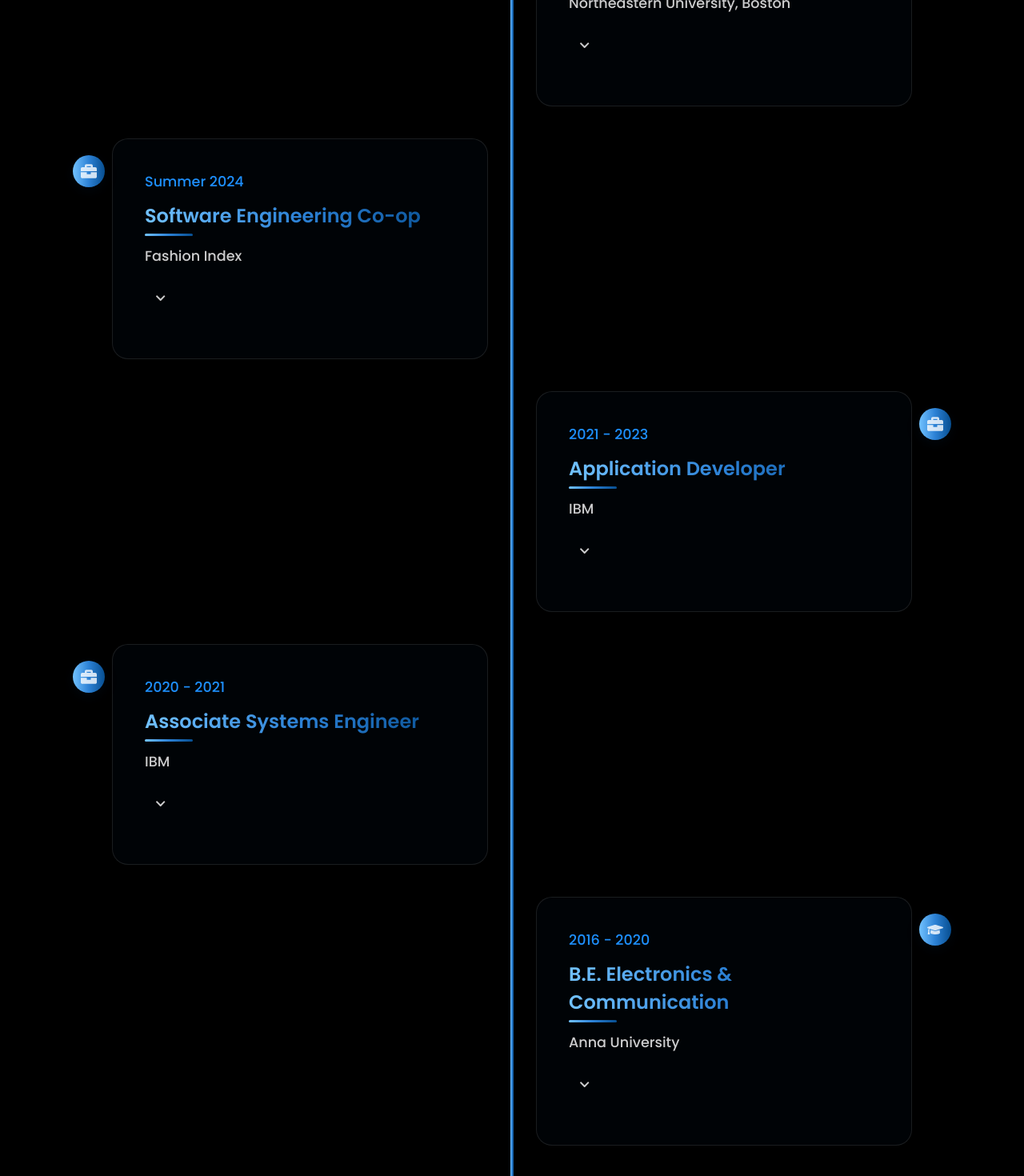
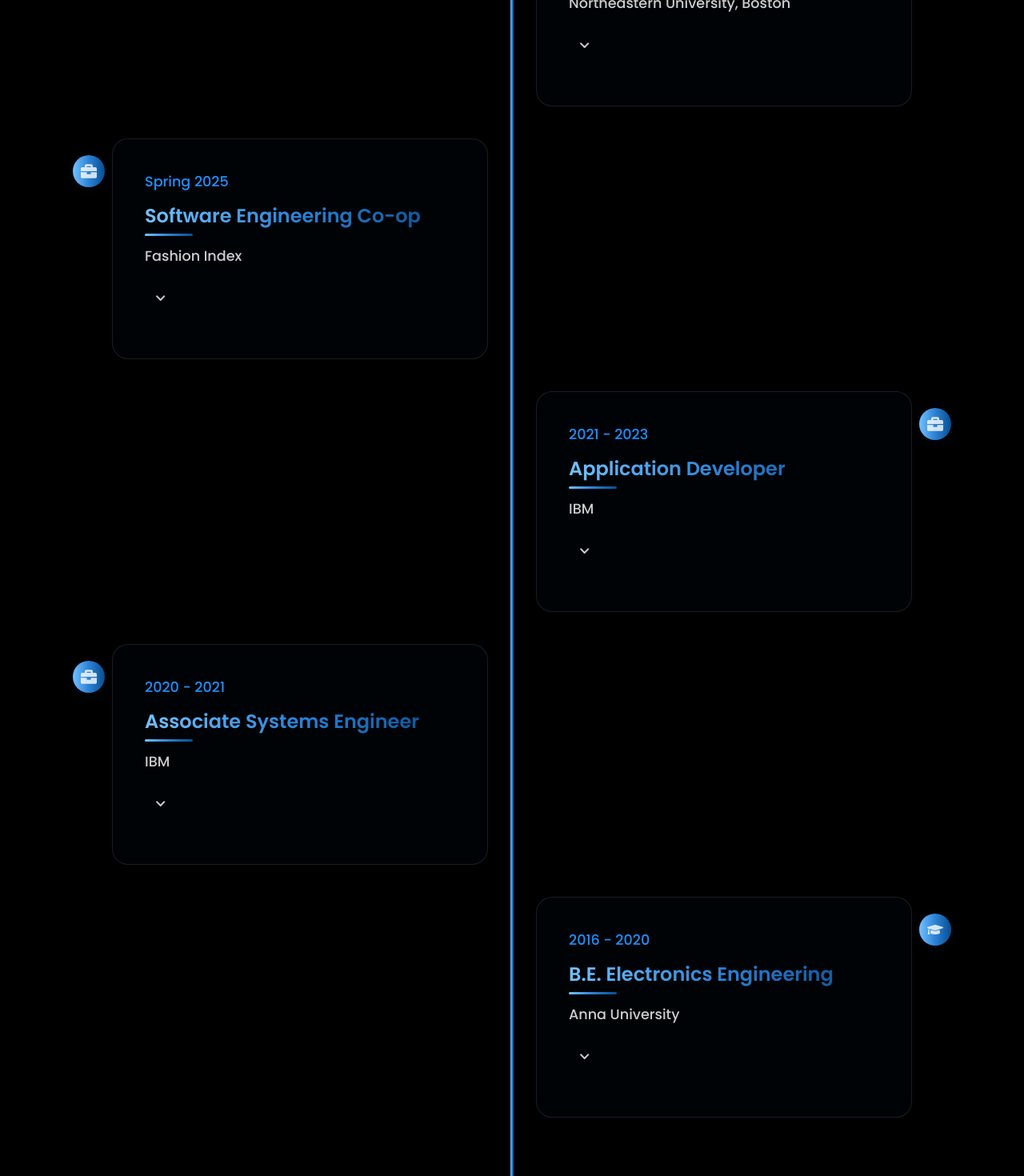
Before and after one commit to thejusthom/portfolio-thejus, a React (Create React App) app: page / in a window 1280 px wide. Shown: the part 1208-2678 px from the top of the page at 80% size. Built offline with nearby package versions, Linux system fonts and the light colour scheme; no server answers.

Commit message:
Fix: updating data in timeline

```diff
--- a/src/components/Timeline.js
+++ b/src/components/Timeline.js
@@ -19,7 +19,7 @@ function Timeline() {
       title: "MS in Software Engineering",
       institution: "Northeastern University, Boston",
       description:
-        "• GPA: 3.7/4.0\n" +
+        "• GPA: 3.8/4.0\n" +
         "• Core coursework: Object-Oriented Design, Algorithms, Cloud Computing, Database Management\n" +
         "• Built locALL community platform and CloudNotifyOps serverless architecture\n" +
         "• Won 1st place at DNATE Hackathon — AI-powered Medical Science Liaison platform",
@@ -27,7 +27,7 @@ function Timeline() {
     },
     {
       id: 2,
-      year: "Summer 2024",
+      year: "Spring 2025",
       title: "Software Engineering Co-op",
       institution: "Fashion Index",
       description:
@@ -65,7 +65,7 @@ function Timeline() {
     {
       id: 5,
       year: "2016 - 2020",
-      title: "B.E. Electronics & Communication",
+      title: "B.E. Electronics Engineering",
       institution: "Anna University",
       description:
         "• Strong foundation in Data Structures, OOP, and algorithms\n" +
```
